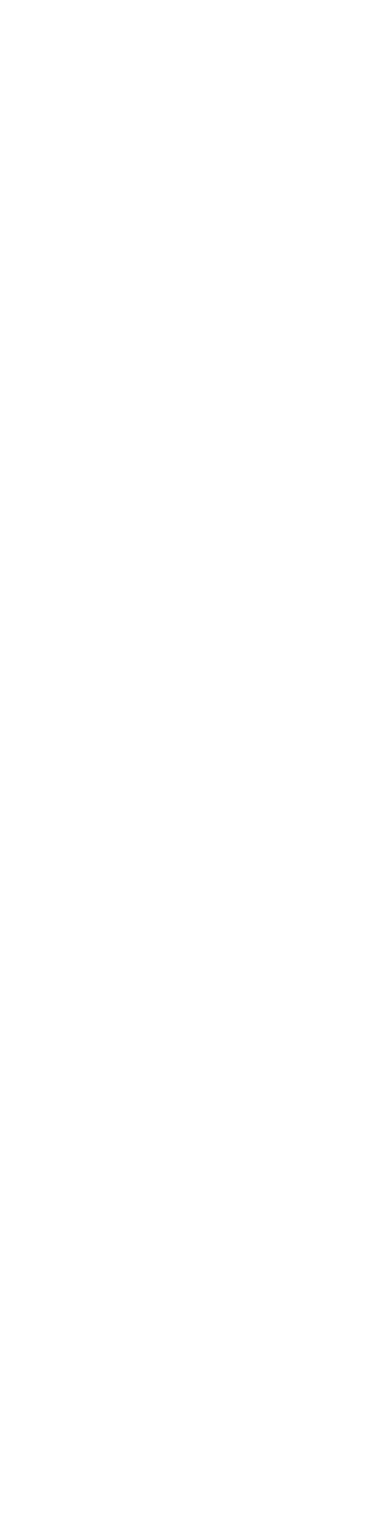
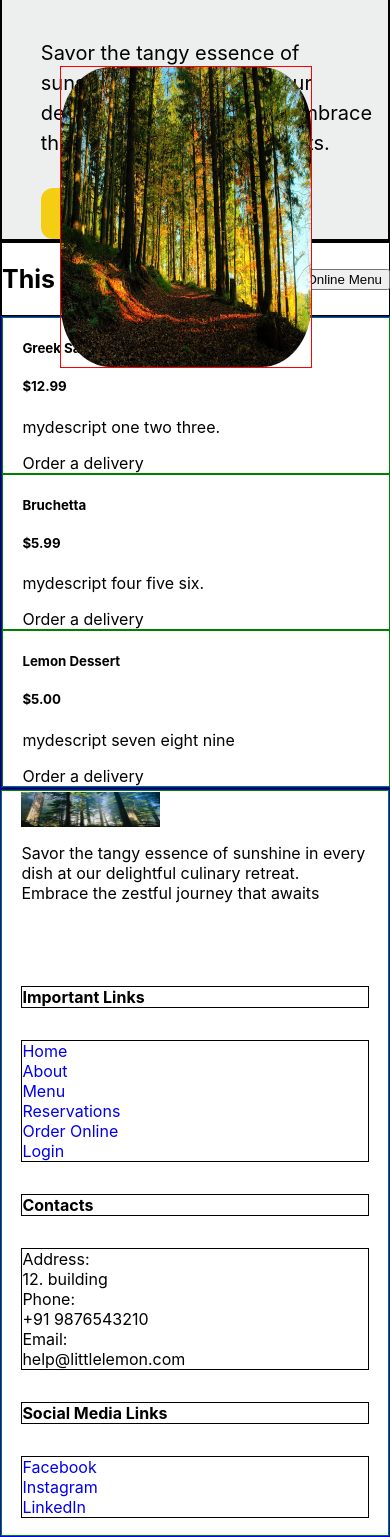
Before and after one commit to Kabir1112918/meta-frontend-capstone-project, a React (Create React App) app: page / in a window 390 px wide. Shown: the part 229-1766 px from the top of the page. Before the commit the page ends 844 px from the top, so only its background shows below. Built offline with nearby package versions, Linux system fonts and the light colour scheme.

Commit message:
modification in responsiveness

```diff
--- a/src/App.css
+++ b/src/App.css
@@ -115,21 +115,28 @@ h2 {
 /* Footer css */
 Footer {
     display: flex;
-    align-items: top;
-    padding: 10px 13%;
-    justify-content: space-between;
-    border: 1px solid black;
-
+    flex-wrap: nowrap;
+    justify-content: flex-start;
+    padding-block: 10px;
+    padding-inline: 13% 10%;
+    border: 1px solid blue;
 }
 
-Footer div {
+
+Footer div.holder {
+    display: flex;
+    justify-content: space-between;
+    border: 1px solid green;
+    width: 100%;
+    flex-wrap: nowrap;
+    margin: 0;
+}
+
+Footer div.flist, div.logo-des {
     padding-inline: 1em;
     display: flex;
     flex-direction: column;
-    border: 1px solid black;
     width: 100%;
-    padding: 0 1em;
-
 }
 
 Footer ul{
@@ -141,7 +148,6 @@ Footer ul{
 Footer h3 {
         font-size: 1em;
         border: 1px solid black;
-
 }
 
 /* Menu Css */
@@ -206,8 +212,9 @@ form input {
 }
 
 @media only screen and (max-width: 800px) {
+
     .navbar{
-        padding: 1%;
+        padding: 0;
         flex-wrap: wrap;
     }
 
@@ -253,4 +260,50 @@ form input {
         width: 100%;
 
     }
+    /* Footer css */
+    Footer {
+        padding: 0;
+    }
+    Footer div.holder {
+        padding: 1px 5%;
+        display: flex;
+        flex-direction: column;
+        align-items: center;
+    }
+
+    Footer div {
+        padding-inline: 0;
+
+    }
+
+    /* Menu css */
+    div.menu {
+        padding: 0px ;
+        align-items: flex-start;
+    }
+
+    div.week-special {
+        padding: 0;
+    }
+
+    div.items {
+        width: 100%;
+        display: block;
+        border: 1px solid blue;
+        align-items: left;
+        padding-inline: 0%;
+    }
+
+    div.item {
+        padding-left: 5%;
+        border: 1px solid green;
+    }
+
+    /* Header css */
+    Header {
+        padding: 0;
+    }
+
+
+
   }
--- a/src/App.js
+++ b/src/App.js
@@ -5,15 +5,18 @@ import Header from './components/Header';
 import Footer from './components/Footer';
 import Bookingform from './components/Bookingform';
 import Menu from './components/Menu';
+// import Testimonial from './components/Testimonial';
 
 const App = () => {
   return (
     <div>
       <Nav/>
-      {/* <Header/>
-      <Footer/> */}
-      <Bookingform/>
-      {/* <Menu/> */}
+      <Header/>
+      <Menu/>
+      {/* <Testimonial/> */}
+      <Footer/>
+      {/* <Bookingform/> */}
+
     </div>
   );
 };
--- a/src/components/Footer.js
+++ b/src/components/Footer.js
@@ -5,6 +5,7 @@ const Footer = () => {
 
     return (
         <footer>
+            <div className='holder'>
                 <div className='logo-des'>
                     <img src={flogo} alt='company logo' width='40%' height='20%'></img>
                     <p> Savor the tangy essence of sunshine in every
@@ -12,7 +13,7 @@ const Footer = () => {
                         the zestful journey that awaits
                     </p>
                 </div>
-        <div>
+                <div className='flist'>
                     <h3>Important Links</h3>
                     <ul>
                         <li><a href='#'>Home</a></li>
@@ -24,16 +25,16 @@ const Footer = () => {
                     </ul>
 
                 </div>
-        <div>
+                <div className='flist'>
                     <h3>Contacts</h3>
                     <ul>
-                <li>Address: <br/> 12. building</li>
-                <li>Phone:<br/> +91 9876543210</li>
-                <li>Email: <br/> help@littlelemon.com</li>
+                        <li>Address: <br /> 12. building</li>
+                        <li>Phone:<br /> +91 9876543210</li>
+                        <li>Email: <br /> help@littlelemon.com</li>
                     </ul>
 
                 </div>
-        <div>
+                <div className='flist'>
                     <h3>Social Media Links</h3>
                     <ul>
                         <li><a href='#'>Facebook</a></li>
@@ -42,6 +43,7 @@ const Footer = () => {
                     </ul>
 
                 </div>
+            </div>
         </footer>
     );
 };
--- a/src/components/Item.js
+++ b/src/components/Item.js
@@ -4,7 +4,7 @@ const Item = (props) => {
     const { name, price, description } = props.food;
 
   return (
-    <div>
+    <div className='item'>
         {/* <img src={props.imgage}></img> */}
         <h5>{name}</h5>
         <h5>{price}</h5>
```
Lines whose indentation alone changed are shown as unchanged.
